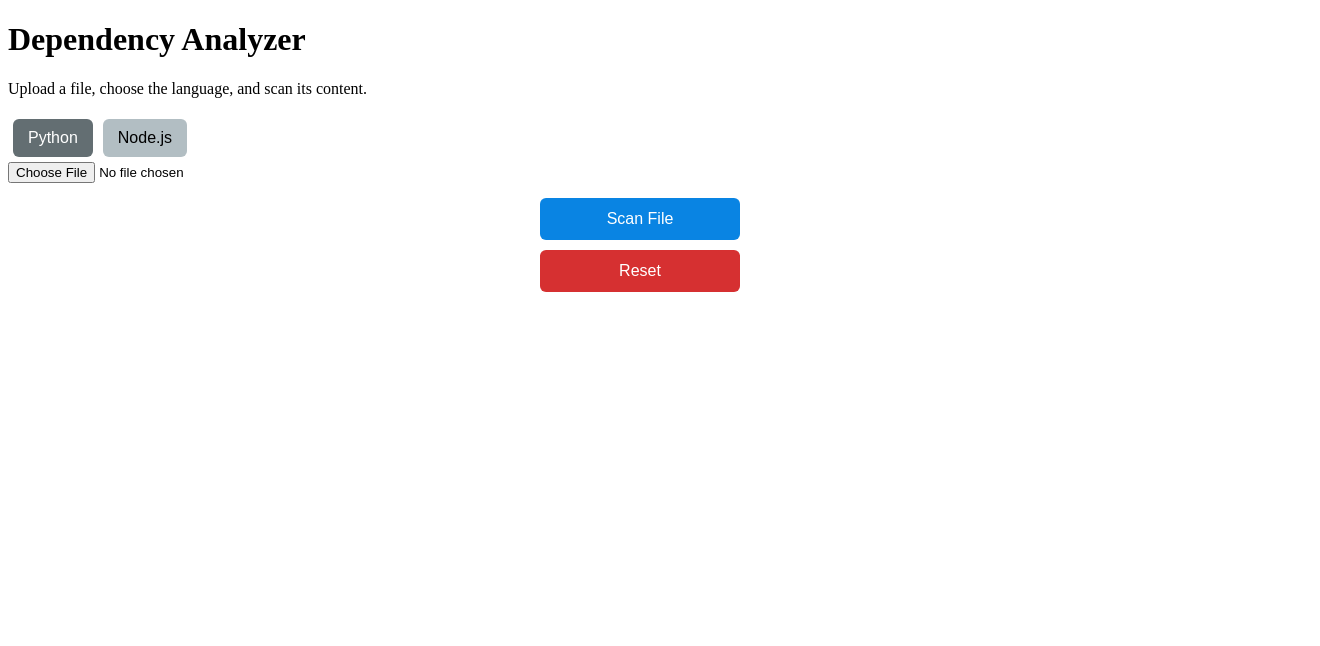
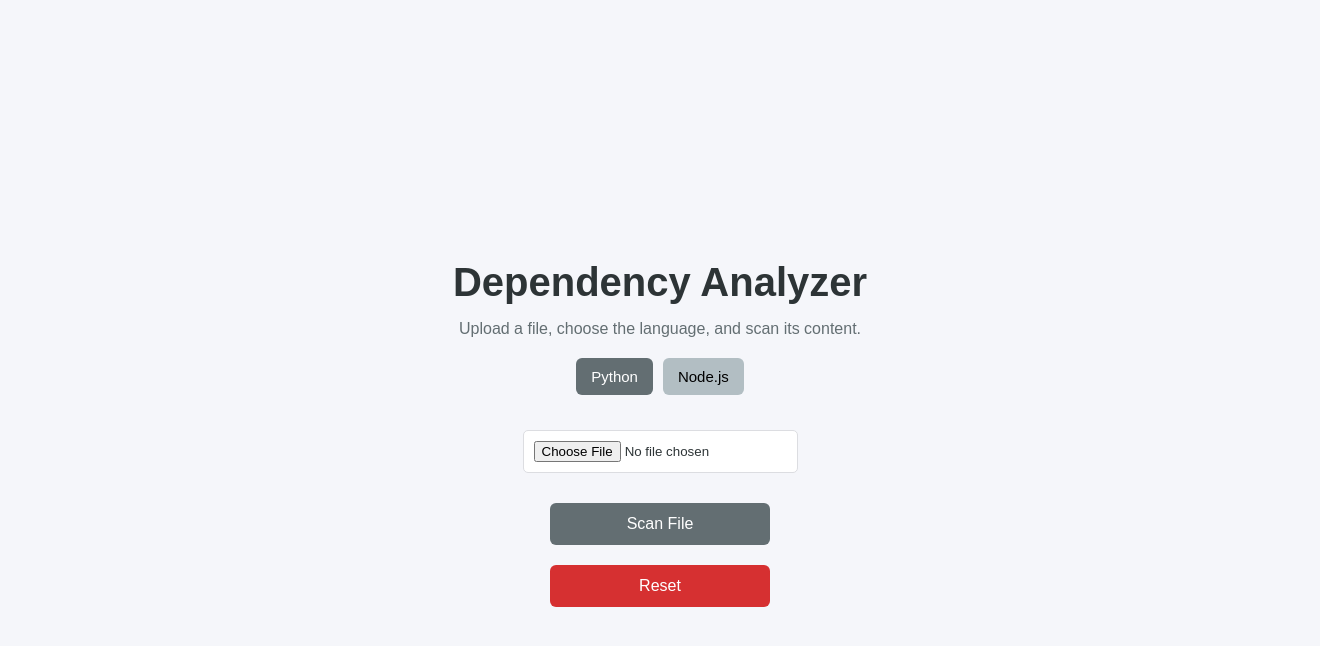
Before and after one commit to kevzero/dependency-scanner, a React (Vite) app in the folder frontend/: page / in a window 1280 px wide. Shown: the top 646 px of the page, 1320 px wide, since content can reach past the window. Built offline with nearby package versions, Linux system fonts and the light colour scheme; the HTML template or start-up script is replaced by a standard one.

Commit message:
Migliora lo stile dei pulsanti e ottimizza il layout del CSS per una migliore usabilità e coerenza visiva.

```diff
--- a/frontend/src/styles.css
+++ b/frontend/src/styles.css
@@ -1,51 +1,120 @@
+/* Reset */
+body {
+  margin: 0;
+  padding: 0;
+  font-family: Arial, sans-serif;
+  background: #f5f6fa;
+  color: #2d3436;
+}
+
+/* Container principale */
+.container {
+  display: flex;
+  flex-direction: column;
+  align-items: center;
+  justify-content: center;
+  text-align: center;
+  min-height: 100vh;
+  width: 100%;
+  padding: 20px;
+}
+
+/* Titolo */
+h1 {
+  font-size: 2.5rem;
+  margin-bottom: 10px;
+  color: #2d3436;
+}
+
+/* Sottotitolo */
+.subtitle {
+  font-size: 1rem;
+  margin-bottom: 20px;
+  color: #636e72;
+}
+
+/* Gruppo pulsanti linguaggio */
+.button-group {
+  display: flex;
+  justify-content: center;
+  gap: 10px;
+  margin-bottom: 20px;
+}
+
+/* Pulsanti generali */
 .primary, .secondary, .switch-btn {
   padding: 12px 20px;
   border: none;
   cursor: pointer;
   font-size: 16px;
   border-radius: 6px;
-  transition: background 0.3s ease, transform 0.2s ease;
+  transition: all 0.3s ease;
 }
 
+/* Pulsante principale */
 .primary {
   background: #0984e3;
   color: white;
-  width: 200px;
+  width: 220px;
+  margin-bottom: 10px;
 }
-
 .primary:hover {
   background: #74b9ff;
   transform: scale(1.05);
 }
 
+/* Pulsante reset */
 .secondary {
   background: #d63031;
   color: white;
-  width: 200px;
+  width: 220px;
 }
-
 .secondary:hover {
   background: #ff7675;
   transform: scale(1.05);
 }
 
+/* Pulsanti linguaggio */
 .switch-btn {
-  margin: 5px;
   background: #b2bec3;
   color: black;
+  font-size: 15px;
   padding: 10px 15px;
 }
-
 .switch-btn.active {
   background: #636e72;
   color: white;
 }
-
 .switch-btn:hover {
   background: #81ecec;
 }
 
-.full-width {
-  display: inline-block;
-  width: 200px;
+/* Upload file */
+input[type="file"] {
+  margin-top: 15px;
+  padding: 10px;
+  border: 1px solid #dcdde1;
+  border-radius: 5px;
+  background: #fff;
+  cursor: pointer;
 }
+
+/* Risultati analisi */
+h3 {
+  margin-top: 25px;
+  color: #2d3436;
+}
+
+p {
+  margin: 5px 0;
+  font-size: 16px;
+}
+
+/* Pulsante PDF */
+button.primary:last-of-type {
+  background: #636e72;
+  margin-top: 15px;
+}
+button.primary:last-of-type:hover {
+  background: #b2bec3;
+}
```
